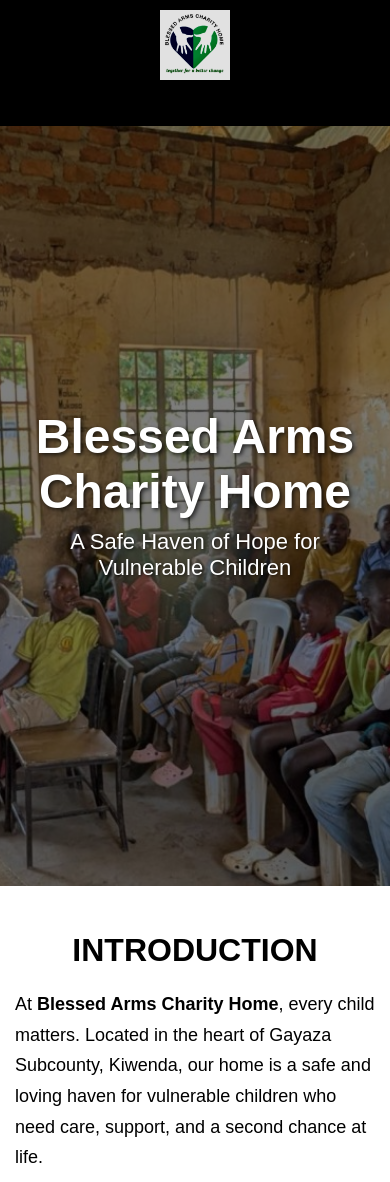
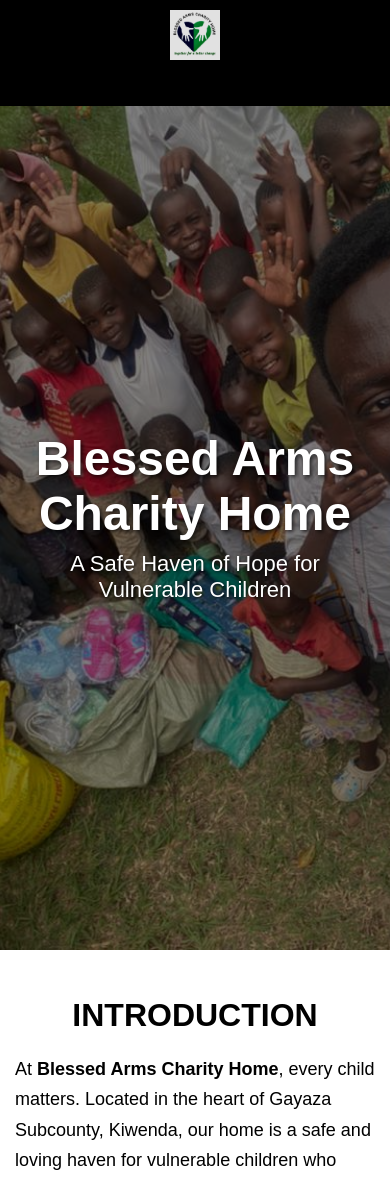
Before and after one commit to Jay-Jeremiah/Blessed-Arms-Charity-Website, a Flask app: page / in a window 390 px wide. Shown: the top 1182 px of the page. Run offline with Flask 3, Linux system fonts and the light colour scheme.

Commit message:
Responsive home pages

```diff
--- a/blessed_charity/templates/home.html
+++ b/blessed_charity/templates/home.html
@@ -24,8 +24,8 @@
     }
 
     .logo img {
-        height: 70px;
-        width: 70px;
+        height: 50px;
+        width: 50px;
     }
 
     .menu-toggle {
@@ -61,8 +61,8 @@
 
     .image1 {
       position: relative;
-      height: 90vh;
-      background: url('/static/images/people.jpg') no-repeat center center/cover;
+      height: 100vh;
+      background: url('/static/images/Charity2.jpg') no-repeat center center/cover;
       display: flex;
       align-items: center;
       justify-content: center;
```
Also changed, not shown: blessed_charity/static/images/Charity2.jpg (added), blessed_charity/static/images/Donations.jpg (added).
